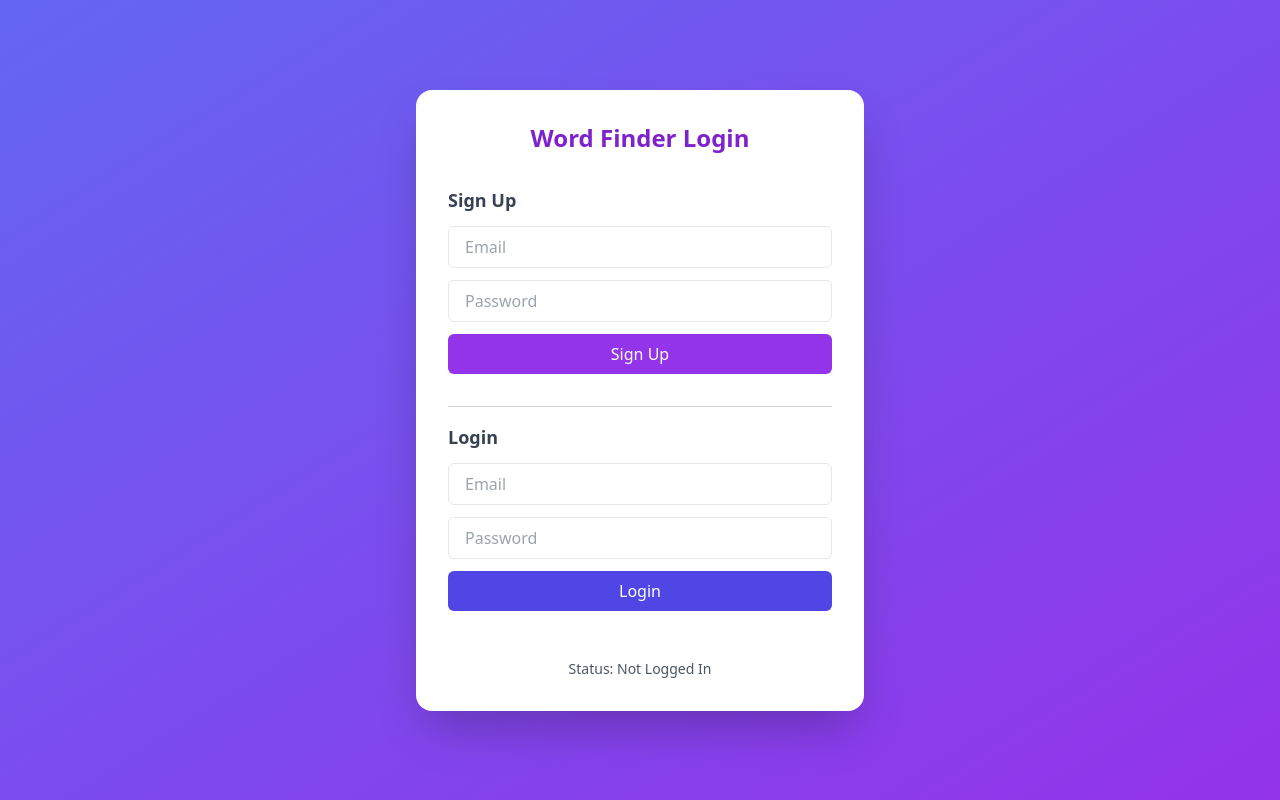
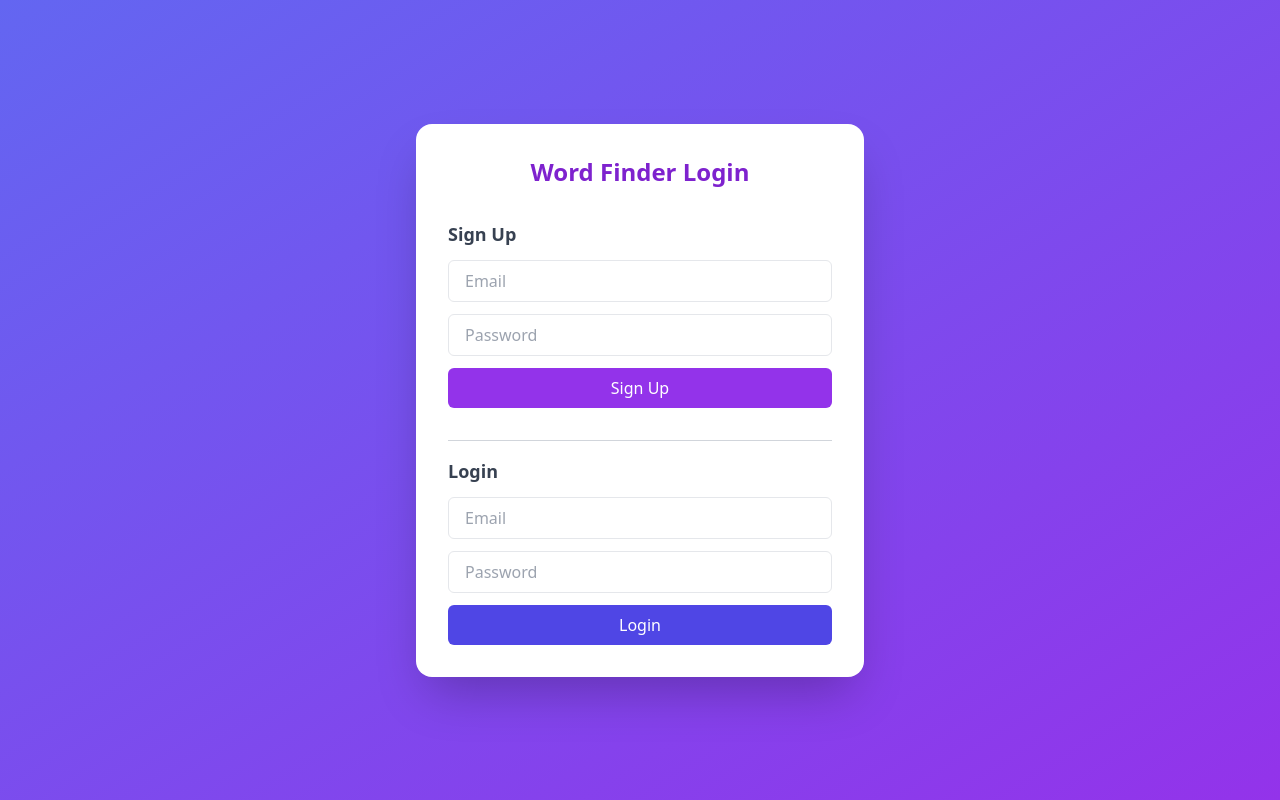
Before and after one commit to Bedanta31/email-otp, a plain HTML site: page index.html in a window 1280 px wide. Drawn offline with nearby package versions, Linux system fonts and the light colour scheme; no server answers.

Commit message:
Update index.html

```diff
--- a/index.html
+++ b/index.html
@@ -27,10 +27,6 @@
       <button onclick="login()" class="w-full bg-indigo-600 text-white py-2 rounded-md hover:bg-indigo-700">Login</button>
     </div>
 
-    <!-- Status -->
-    <div id="status" class="text-sm text-center text-gray-600 pt-4">Status: Not Logged In</div>
-  </div>
-
   <script type="module" src="./auth.js"></script>
 </body>
 </html>
```
